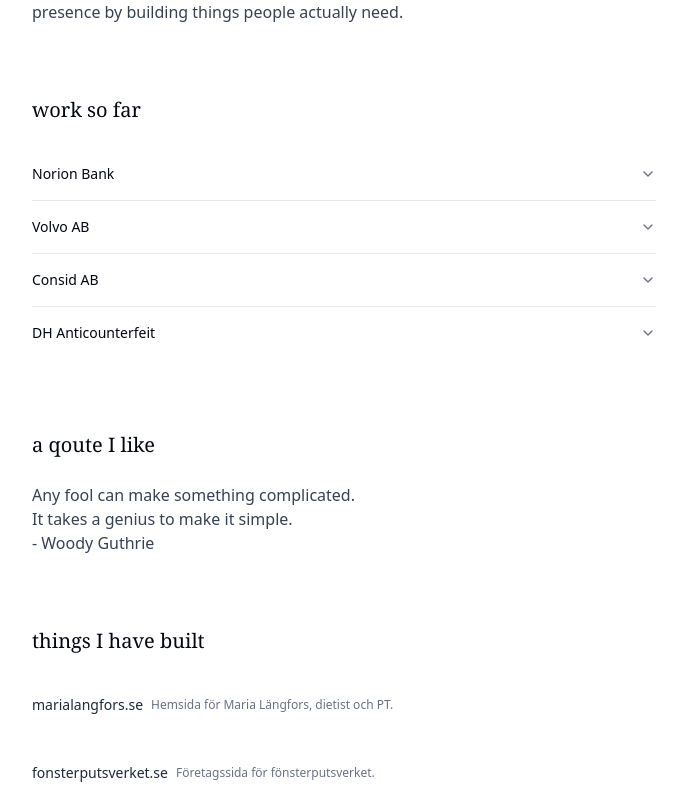
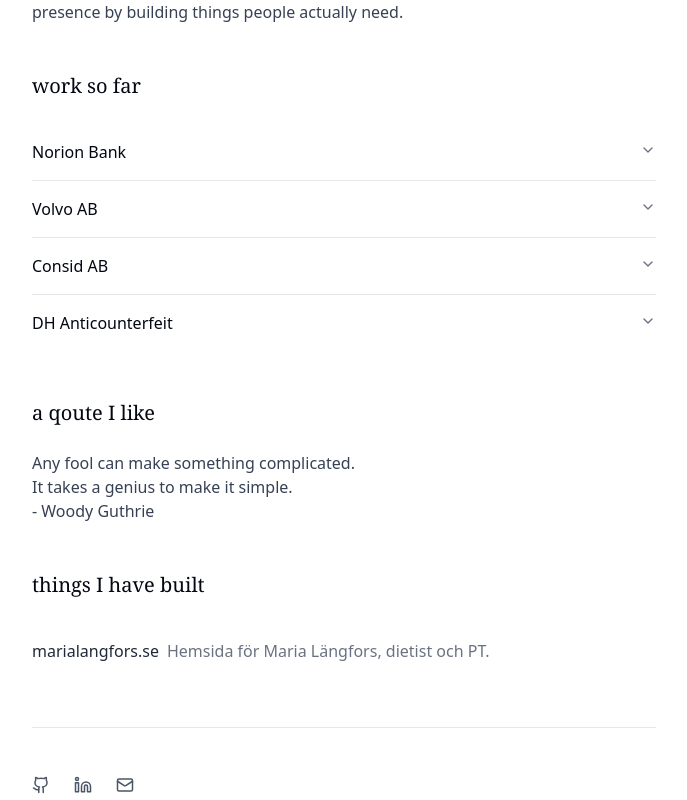
Before and after one commit to pnilssson/portfolio_v2, a Next.js app: page / in a window 1280 px wide. Shown: the part 220-1020 px from the top of the page, without its empty margins (296-983 px from the left). Built offline with nearby package versions, Linux system fonts and the light colour scheme.

Commit message:
Hide project until done.

```diff
--- a/src/app/page.tsx
+++ b/src/app/page.tsx
@@ -6,7 +6,7 @@
 
 export default function Home() {
   return (
-    <main className="flex flex-col gap-18 mx-auto max-w-2xl px-6 pb-12">
+    <main className="flex flex-col gap-12 mx-auto max-w-2xl px-6 pb-12 pt-12 md:pt-24">
       <Hero />
       <Work />
       <Qoute />
--- a/src/components/hero.tsx
+++ b/src/components/hero.tsx
@@ -2,7 +2,7 @@
 
 export default function Hero() {
   return (
-    <section className="flex flex-col gap-6 pt-12 md:pt-24">
+    <section className="flex flex-col gap-6">
       <div>
         <h3 className="text-xl font-medium font-serif">who am I?</h3>
       </div>
--- a/src/components/projects.tsx
+++ b/src/components/projects.tsx
@@ -6,11 +6,11 @@
     description: "Hemsida för Maria Längfors, dietist och PT.",
     url: "https://www.marialangfors.se/",
   },
-  {
-    name: "fonsterputsverket.se",
-    description: "Företagssida för fönsterputsverket.",
-    url: "https://www.fonsterputsverket.se/",
-  },
+  //{
+    //name: "fonsterputsverket.se",
+    //description: "Företagssida för fönsterputsverket.",
+    //url: "https://www.fonsterputsverket.se/",
+  //},
 ];
 
 export default function Projects() {
@@ -29,10 +29,10 @@
               className="group block gap-6 rounded-lg p-4 transition-all duration-300 hover:bg-gray-100 -mx-4"
             >
               <div className="grid items-center gap-2 grid-cols-[auto_1fr_auto]">
-                <h3 className="text-sm font-medium text-gray-800 dark:text-white">
+                <h3 className="font-medium text-gray-800 dark:text-white">
                   {project.name}
                 </h3>
-                <p className="text-xs text-gray-500 truncate">
+                <p className="font-normal text-gray-500 truncate">
                   {project.description}
                 </p>
               </div>
--- a/src/components/ui/accordion.tsx
+++ b/src/components/ui/accordion.tsx
@@ -35,7 +35,7 @@
       <AccordionPrimitive.Trigger
         data-slot="accordion-trigger"
         className={cn(
-          "focus-visible:border-ring cursor-pointer focus-visible:ring-ring/50 flex flex-1 items-start justify-between gap-4 rounded-md py-4 text-left text-sm font-medium transition-all outline-none hover:underline focus-visible:ring-[3px] disabled:pointer-events-none disabled:opacity-50 [&[data-state=open]>svg]:rotate-180",
+          "focus-visible:border-ring cursor-pointer focus-visible:ring-ring/50 flex flex-1 items-start justify-between gap-4 rounded-md py-4 text-left font-medium transition-all outline-none hover:underline focus-visible:ring-[3px] disabled:pointer-events-none disabled:opacity-50 [&[data-state=open]>svg]:rotate-180",
           className
         )}
         {...props}
--- a/src/components/workt.tsx
+++ b/src/components/workt.tsx
@@ -63,8 +63,8 @@
           <AccordionItem key={index} value={`item-${index}`}>
             <AccordionTrigger>{item.company}</AccordionTrigger>
             <AccordionContent className="flex flex-col gap-6">
-              <h6 className="font-medium text-xs">{item.period}</h6>
-              <p>{item.description}</p>
+              <h6 className="font-medium">{item.period}</h6>
+              <p className="text-base">{item.description}</p>
               <div className="flex flex-wrap gap-2">
                 {item.tech.map((tech, i) => (
                   <Badge key={i} variant="secondary">{tech}</Badge>
```
